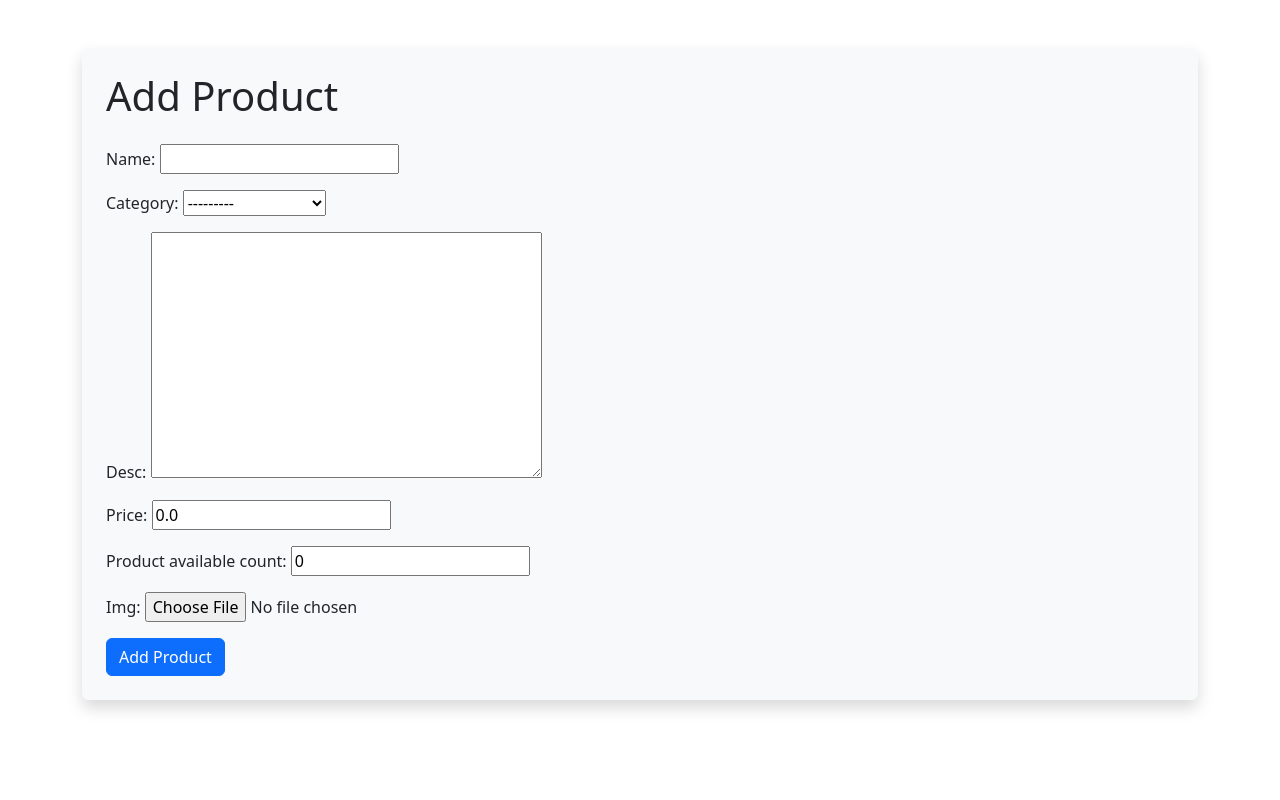
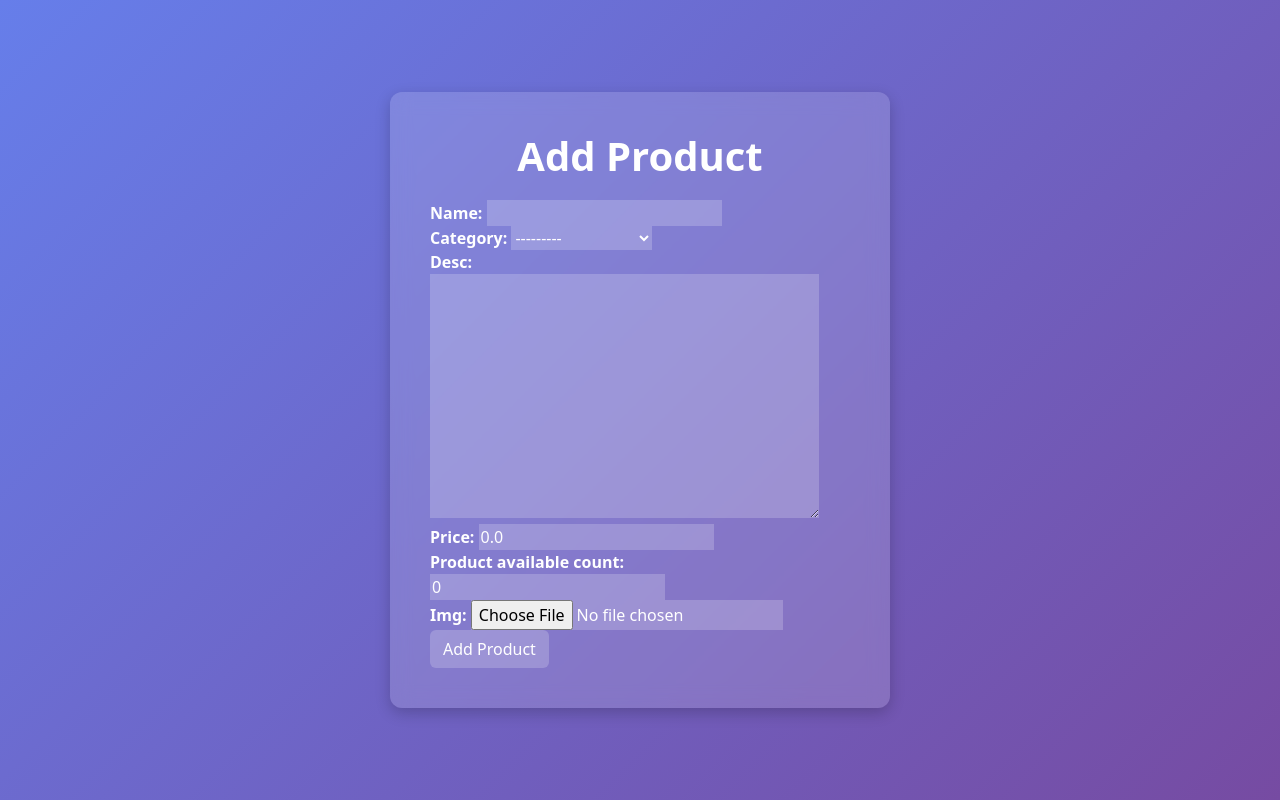
Before and after one commit to Bharathiraja2806/Junkart_Ecom, a Django app: page /add_product/ in a window 1280 px wide. Run offline with Django 5.2, Linux system fonts and the light colour scheme; data comes from the database, SQL or seed files in the repository; both versions use the stored data as it was after the commit.

Commit message:
index page

```diff
--- a/E_commercepro/E_commercepro/settings.py
+++ b/E_commercepro/E_commercepro/settings.py
@@ -123,6 +123,9 @@ STATICFILES_DIRS = [
     BASE_DIR / "static",
 ]
 
+MEDIA_URL = '/media/'
+MEDIA_ROOT = BASE_DIR / "media"
+
 # Default primary key field type
 # https://docs.djangoproject.com/en/5.0/ref/settings/#default-auto-field
 
--- a/E_commercepro/E_commercepro/urls.py
+++ b/E_commercepro/E_commercepro/urls.py
@@ -16,9 +16,11 @@ Including another URLconf
 """
 from django.contrib import admin
 from django.urls import path, include
+from django.conf.urls.static import static
+from django.conf import settings
 
 urlpatterns = [
     path('admin/', admin.site.urls),
     path('',include('coreapp.urls')),
     path('',include('accountsapp.urls')),
-]
+] + static(settings.MEDIA_URL, document_root = settings.MEDIA_ROOT)
--- a/E_commercepro/accountsapp/views.py
+++ b/E_commercepro/accountsapp/views.py
@@ -27,7 +27,9 @@ def user_register(request):
         confirm_password = request.POST.get('confirm_password')
         phone = request.POST.get('phone')
 
-        if password == confirm_password:
+        if username == '' and password == '':
+            messages.info(request, "Pls enter username or password!")
+        elif password == confirm_password:
             if User.objects.filter(username = username).exists():
                 messages.info(request, "Username already Exists!")
                 return redirect('user_register')
--- a/E_commercepro/coreapp/views.py
+++ b/E_commercepro/coreapp/views.py
@@ -1,15 +1,23 @@
 from django.shortcuts import render, redirect
 from coreapp.form import *
+from django.contrib import messages
 
 def index(request):
-    return render(request, 'coreapp/index.html')
+    products = Product.objects.all()
+    return render(request, 'coreapp/index.html', {'products':products})
 
 def add_product(request):
     if request.method == "POST":
-        form = ProductForm(request.POST)
-        if form.is_valid:
-           form.save()
-        return redirect('/')
+        form = ProductForm(request.POST, request.FILES)
+        if form.is_valid():
+            print("True")
+            form.save()
+            print("Data Saved Successfully")
+            messages.success(request, "Product Added Successfully")
+            return redirect("/")
+        else:
+            print("Not Working")
+            messages.info("Product is not Added, Try Again")
     else:
         form = ProductForm()
-    return render(request, 'coreapp/add_product.html', {'form': form})
+    return render(request, "coreapp/add_product.html", {"form": form})
--- a/E_commercepro/templates/coreapp/add_product.html
+++ b/E_commercepro/templates/coreapp/add_product.html
@@ -1,39 +1,108 @@
 <!DOCTYPE html>
 <html lang="en">
   <head>
-    <meta charset="UTF-8">
-    <meta name="viewport" content="width=device-width, initial-scale=1.0">
+    <meta charset="UTF-8" />
+    <meta name="viewport" content="width=device-width, initial-scale=1.0" />
     <title>Add Product</title>
+
     <!-- Bootstrap CSS -->
-    <link href="https://cdn.jsdelivr.net/npm/bootstrap@5.3.0/dist/css/bootstrap.min.css" rel="stylesheet">
+    <link
+      href="https://cdn.jsdelivr.net/npm/bootstrap@5.3.0/dist/css/bootstrap.min.css"
+      rel="stylesheet"
+    />
+
+    <!-- Custom Styles -->
+    <style>
+      body {
+        background: linear-gradient(135deg, #667eea, #764ba2);
+        min-height: 100vh;
+        display: flex;
+        justify-content: center;
+        align-items: center;
+      }
+
+      .form-container {
+        background: rgba(255, 255, 255, 0.15);
+        backdrop-filter: blur(10px);
+        padding: 40px;
+        border-radius: 12px;
+        box-shadow: 0 5px 15px rgba(0, 0, 0, 0.2);
+        width: 100%;
+        max-width: 500px;
+      }
+
+      .form-container h1 {
+        text-align: center;
+        font-weight: bold;
+        color: #fff;
+        margin-bottom: 20px;
+      }
+
+      label {
+        font-weight: bold;
+        color: #fff;
+      }
+
+      input,
+      textarea,
+      select {
+        background: rgba(255, 255, 255, 0.2) !important;
+        border: none;
+        color: #fff !important;
+      }
+
+      input::placeholder,
+      textarea::placeholder {
+        color: rgba(255, 255, 255, 0.7) !important;
+      }
+
+      .btn-primary {
+        background: #23a2f6;
+        border: none;
+        transition: all 0.3s ease-in-out;
+      }
+
+      .btn-primary:hover {
+        background: #1845ad;
+        transform: scale(1.05);
+      }
+
+      .alert-info {
+        background: rgba(255, 255, 255, 0.2);
+        color: #fff;
+        border: none;
+      }
+    </style>
   </head>
   <body>
-    <div class="container mt-5">
-        <form method="post" class="shadow p-4 bg-light rounded">
-            <h1 class="mb-4">Add Product</h1>
-            {% csrf_token %}
+    <div class="form-container">
+      <h1>Add Product</h1>
 
-            {% for field in form.visible_fields %}
-            <div class="mb-3">
-                {{ field.label_tag }}
-                {{ field}}
+      {% if messages %} {% for message in messages%}
+      <h1 class="login-title badge badge-light" style="color: red">
+        {{message}}
+      </h1>
+ {% endfor%}
+            {% endif %}
+
+            {% for field in form %}
     {% if field.errors %}
-                <div class="text-danger mt-1">
+        <div class="alert alert-danger">
             {{ field.errors }}
         </div>
     {% endif %}
-            </div>
 {% endfor %}
 
-            {% if messages %}
-                <div class="alert alert-info">
-                    {% for message in messages %}
-                        <p>{{ message }}</p>
-                    {% endfor %}
+
+       <form method="post" enctype='multipart/form-data' action="{% url 'add_product' %}">
+              {% csrf_token %}
+
+              <div class="form-group">
+                {{form}}
               </div>
-            {% endif %}
 
-            <button type="submit" class="btn btn-primary">Add Product</button>
+
+              <input name="add_product" id="add_product" class="btn btn-block login-btn" type="submit" value="Add Product">
             </form>
     </div>
 
--- a/E_commercepro/templates/coreapp/index.html
+++ b/E_commercepro/templates/coreapp/index.html
@@ -146,10 +146,10 @@
           <li class="list-group-item"><b>Price</b>    : {{product.price}}</li>
         </ul>
 
-        <div class="card-footer" style="background-color:white">
+        {% comment %} <div class="card-footer" style="background-color:white">
           <a href="{% url 'product_desc' product.pk %}" class="btn btn-dark">View More</a>
 
-        </div>
+        </div> {% endcomment %}
       </div>
     </div>
   {% endfor %}
```
Also changed, not shown: E_commercepro/templates/accountsapp/login.html (+9 -0 lines), E_commercepro/templates/accountsapp/register.html (+9 -0 lines), E_commercepro/E_commercepro/media/images/download.jpg (added), E_commercepro/E_commercepro/media/images/freefire.jpg (added), E_commercepro/db.sqlite3, E_commercepro/media/images/download.jpg (added), E_commercepro/media/images/freefire.jpg (renamed from E_commercepro/images/freefire.jpg), E_commercepro/static/img/login_page.jpg (added). Lines whose indentation alone changed are shown as unchanged.
